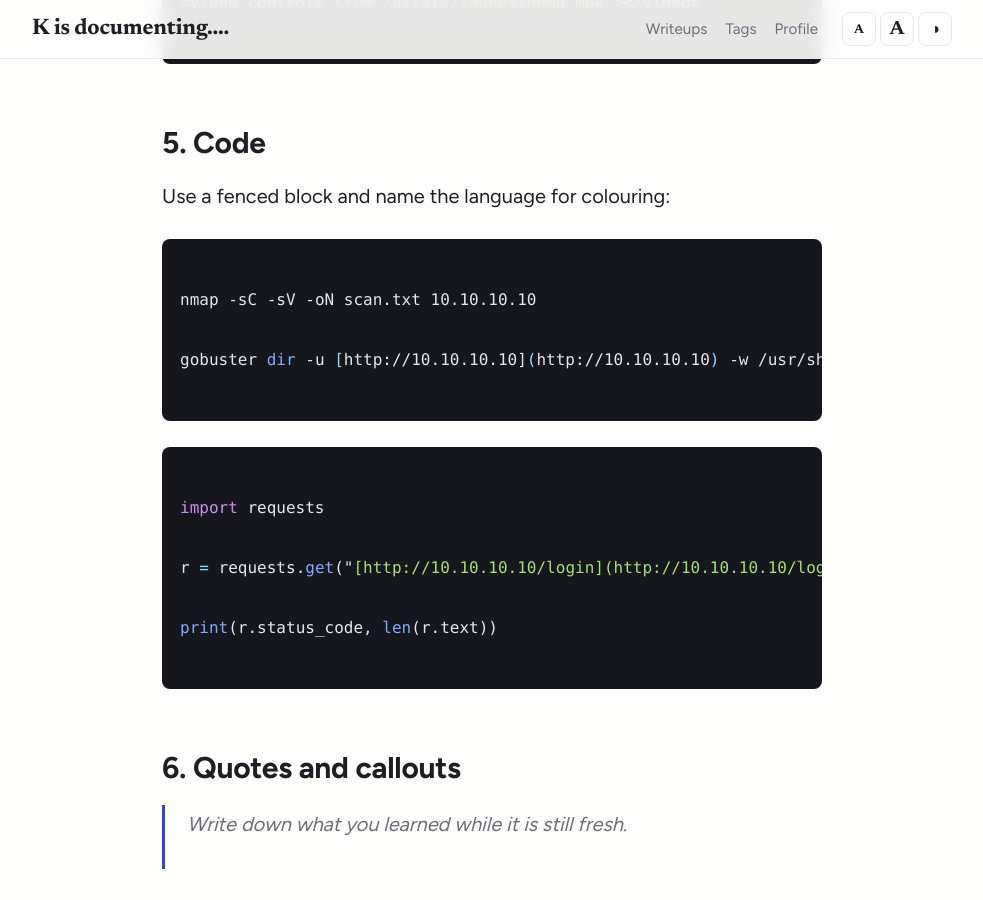
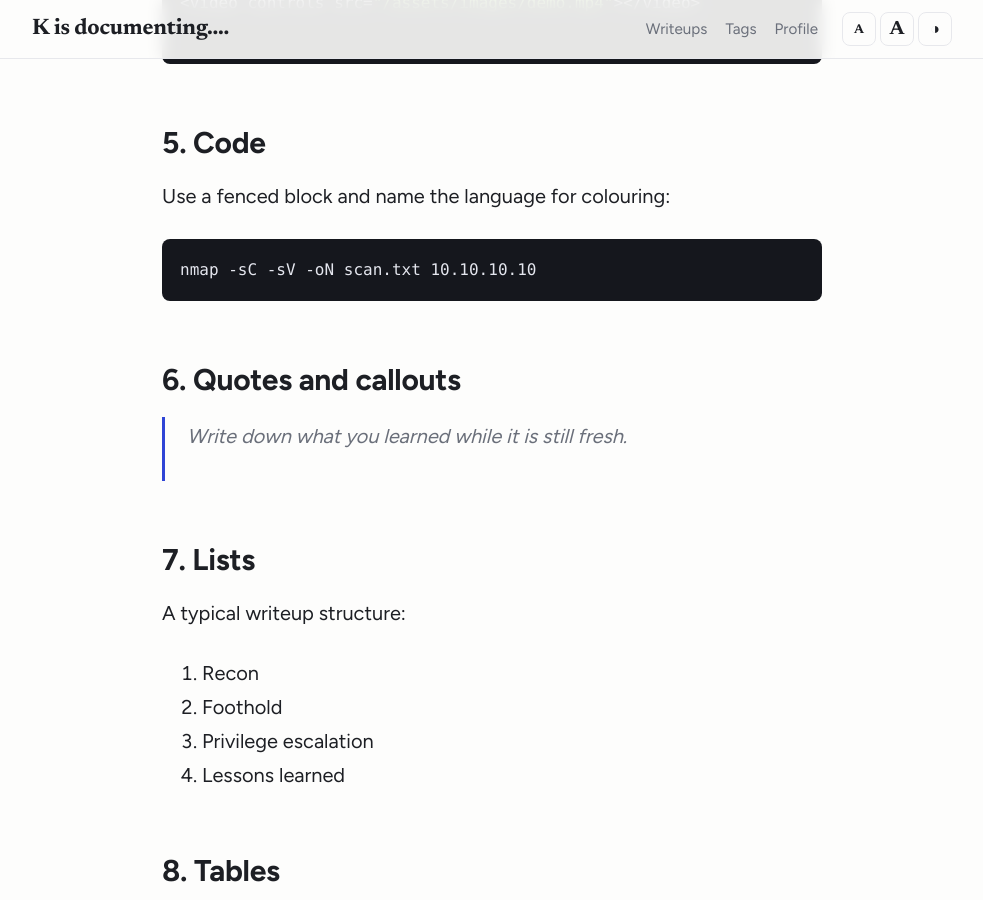
Before and after one commit to cloudskim/cloudskim.github.io, a Jekyll site: the page built from _posts/2026-10-14-template-every-feature-in-one-writeup.md, in a window 1280 px wide and 900 px high, scrolled down 3603 px. Shown: the whole window, without its empty margins (148-1131 px from the left). Built offline with Jekyll 4.4.1, drawn with Linux system fonts in a browser that asks for light colours.

Commit message:
Update _posts/2026-10-14-template-every-feature-in-one-writeup.md (via Pages CMS)

````diff
--- a/_posts/2026-10-14-template-every-feature-in-one-writeup.md
+++ b/_posts/2026-10-14-template-every-feature-in-one-writeup.md
@@ -62,22 +62,8 @@ For a video file you uploaded yourself, use this in code view:
 
 Use a fenced block and name the language for colouring:
 
-```bash
-
+```
 nmap -sC -sV -oN scan.txt 10.10.10.10
-
-gobuster dir -u [http://10.10.10.10](http://10.10.10.10) -w /usr/share/wordlists/dirb/common.txt
-
-```
-
-```python
-
-import requests
-
-r = requests.get("[http://10.10.10.10/login](http://10.10.10.10/login)", params={"user": "admin"})
-
-print(r.status_code, len(r.text))
-
 ```
 
 ## 6. Quotes and callouts
````
